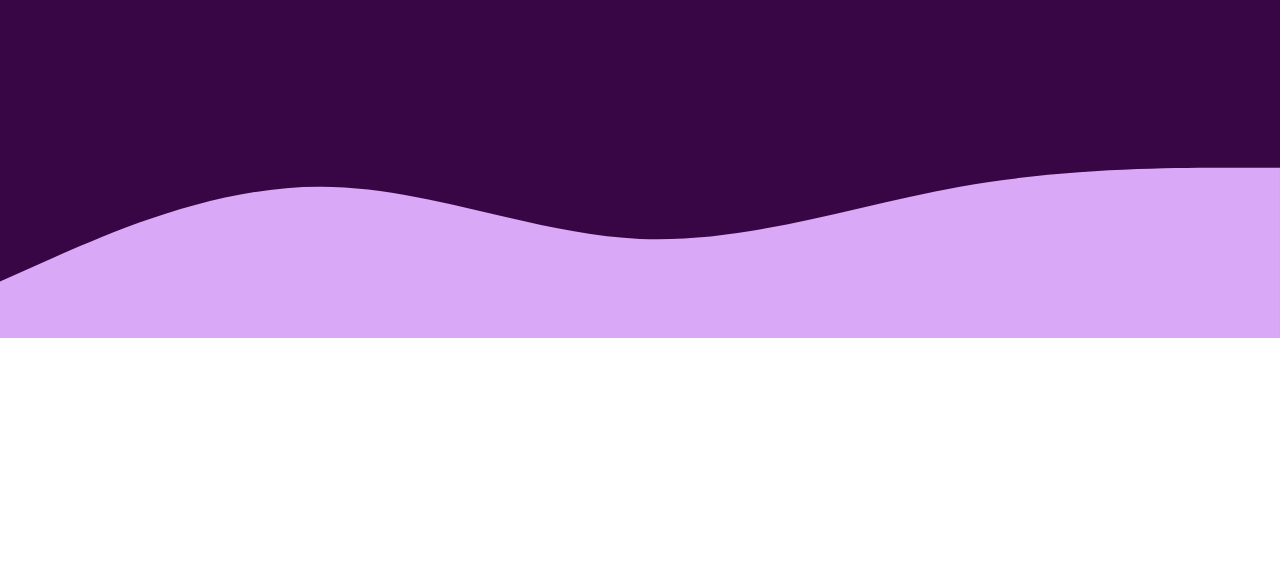
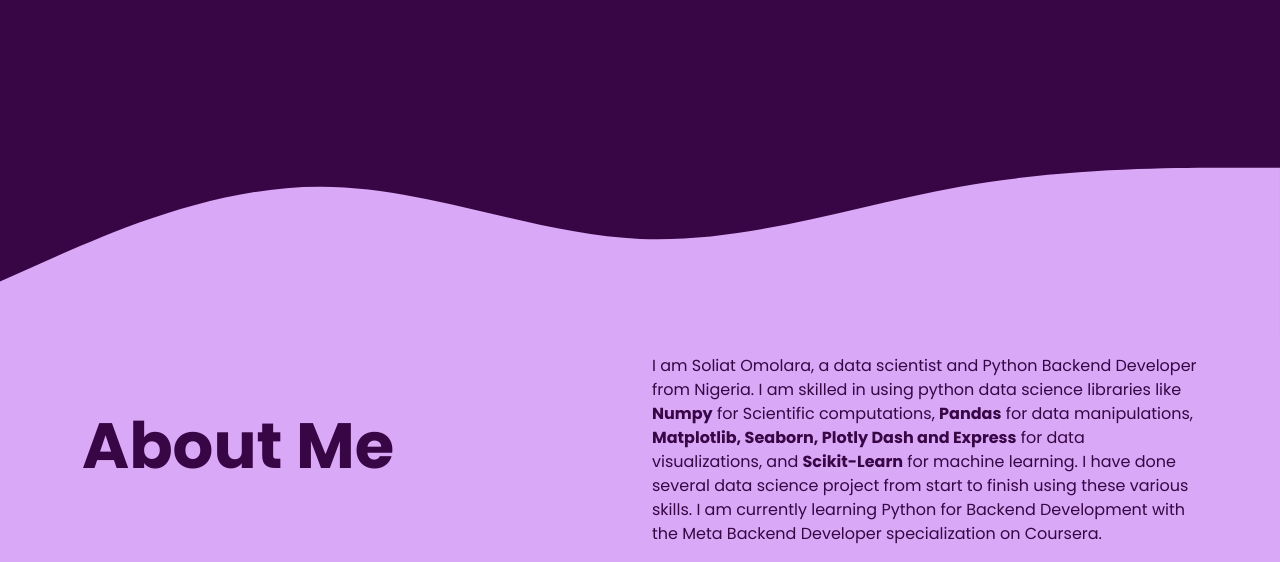
Before and after one commit to SoliatOmolara/SoliatOmolara-Portoflio-Website, a website: page index.html in a window 1280 px wide. Shown: the part 606-1168 px from the top of the page. Before the commit the page ends 944 px from the top, so only its background shows below. Drawn offline with Linux system fonts and the light colour scheme.

Commit message:
added the about section

```diff
--- a/index.html
+++ b/index.html
@@ -13,7 +13,7 @@
 <body>
     <!-- THE NAVBAR SECTION -->
     <nav class="navbar navbar-expand-lg navbar-dark bg-primary shadow fixed-top">
-        <button class="navbar-toggler" type="button" data-toggle="collapse" data-target="#navbarNav" aria-controls="navbarNav" aria-expanded="False" aria-label="Toggle navigation">
+      <button class="navbar-toggler" type="button" data-toggle="collapse" data-target="#navbarNav" aria-controls="navbarNav" aria-expanded="false" aria-label="Toggle navigation">
           <span class="navbar-toggler-icon"></span>
         </button>
         <div class="collapse navbar-collapse justify-content-end" id="navbarNav">
@@ -56,6 +56,25 @@
         </div>
         <svg xmlns="http://www.w3.org/2000/svg" viewBox="0 0 1440 320"><path fill="#d9a8f6" fill-opacity="1" d="M0,256L60,229.3C120,203,240,149,360,149.3C480,149,600,203,720,208C840,213,960,171,1080,149.3C1200,128,1320,128,1380,128L1440,128L1440,320L1380,320C1320,320,1200,320,1080,320C960,320,840,320,720,320C600,320,480,320,360,320C240,320,120,320,60,320L0,320Z"></path></svg>
       </section>
+      <!-- THE ABOUT SECTION -->
+      <section id="about" class="about-section">
+        <div class="container">
+          <div class="row align-items-center">
+            <div class="col-md-6 about">
+              <h1 class="display-3 fw-bold mt-10">About Me</h1>
+          </div>
+          <div class="col-md-6 about text-justify ">
+            <p class="display-8 fw-normal mt-3">
+                I am Soliat Omolara, a data scientist and Python Backend Developer from Nigeria. I am skilled in using
+                python data science libraries like <b>Numpy</b> for Scientific computations, <b>Pandas</b> for
+                data manipulations, <b>Matplotlib, Seaborn, Plotly Dash and Express</b> for data visualizations, and
+                <b>Scikit-Learn</b> for machine learning. I have done several data science project from start to finish
+                using these various skills.
+                I am currently learning Python for Backend Development with the Meta Backend Developer specialization
+                on Coursera.
+            </p>
+          </div>
+      </section>
 
 
 
--- a/scss/components/_typography.scss
+++ b/scss/components/_typography.scss
@@ -22,3 +22,7 @@
         text-transform: none;
     }
 }
+.about-section{
+    font-family: 'Poppins', sans-serif;
+    color: $primary;
+}
--- a/scss/sections/_about.scss
+++ b/scss/sections/_about.scss
@@ -0,0 +1,8 @@
+@use '../custom' as *;
+
+.about-section{
+    background-color: $secondary;
+    // padding: 1rem 0 0 0
+    width: 100%;
+    height: 100%
+}
```
Also changed, not shown: Image/Coding _Monochromatic.png (added), Image/Notifications_Monochromatic.png (added), Image/Sending emails_Monochromatic.png (added), Image/acoder.png (added), Image/ccoder.png (added), Image/fcoder.png (added), Image/jcoder.png (added), Image/kcoder.png (added), Image/mcoder.png (added), Image/tcoder.png (added), Image/ycoder.png (added), assets/css/style.css, 1 other file.
